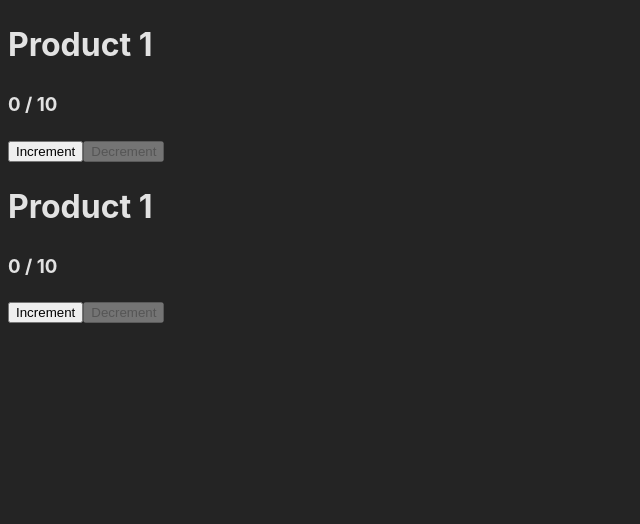
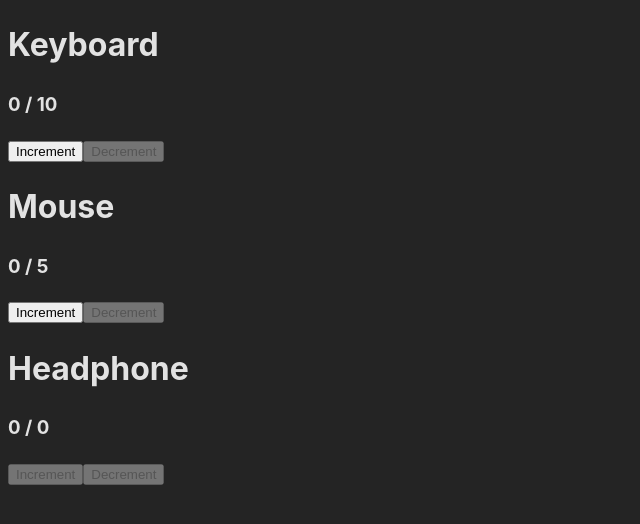
Before and after one commit to rakibul-wdp/full-stack-army, a React (Vite) app in the folder 30-frontend-3-react-functional-component/functional-component/: page /state in a window 1280 px wide. Shown: the top 524 px of the page, without its empty margins (0-640 px from the left). Built offline with nearby package versions, Linux system fonts and the light colour scheme.

Commit message:
product handle dynamically

```diff
--- a/30-frontend-3-react-functional-component/functional-component/src/components/ProductListItem.jsx
+++ b/30-frontend-3-react-functional-component/functional-component/src/components/ProductListItem.jsx
@@ -1,10 +1,10 @@
 import React, { useState } from 'react'
 
-const ProductListItem = () => {
+const ProductListItem = ({ product, stock }) => {
   const [count, setCount] = useState(0);
 
   const handleIncrement = () => {
-    if (count < 10) {
+    if (count < stock) {
       setCount(count + 1);
     }
   }
@@ -17,10 +17,10 @@ const ProductListItem = () => {
 
   return (
     <div>
-      <h1>Product 1</h1>
-      <h3>{count} / 10</h3>
+      <h1>{product}</h1>
+      <h3>{count} / {stock}</h3>
       <div>
-        <button disabled={count === 10} onClick={handleIncrement}>Increment</button>
+        <button disabled={count === stock} onClick={handleIncrement}>Increment</button>
         <button disabled={count === 0} onClick={handleDecrement}>Decrement</button>
       </div>
     </div>
--- a/30-frontend-3-react-functional-component/functional-component/src/pages/State.jsx
+++ b/30-frontend-3-react-functional-component/functional-component/src/pages/State.jsx
@@ -5,8 +5,9 @@ const State = () => {
 
   return (
     <div>
-      <ProductListItem />
-      <ProductListItem />
+      <ProductListItem product="Keyboard" stock={10} />
+      <ProductListItem product="Mouse" stock={5} />
+      <ProductListItem product="Headphone" stock={0} />
     </div>
   )
 }
```
